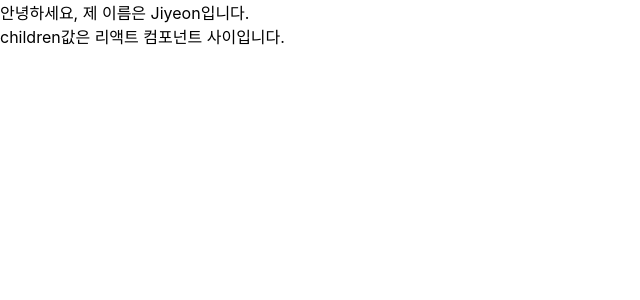
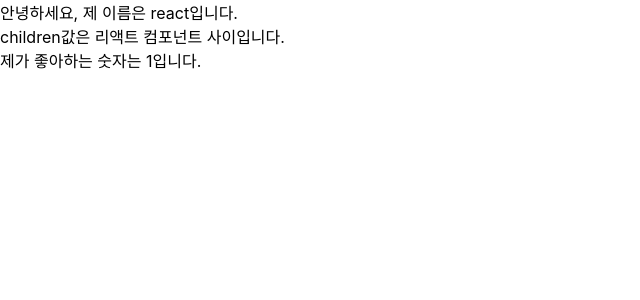
Before and after one commit to jiyeon1117/2021-react-study, a React (Create React App) app in the folder react-class/react-ex04/: page / in a window 1280 px wide. Shown: the top 300 px of the page, without its empty margins (0-640 px from the left). Built offline with nearby package versions, Linux system fonts and the light colour scheme.

Commit message:
210721 - component 사용

```diff
--- a/react-class/react-ex04/src/App.js
+++ b/react-class/react-ex04/src/App.js
@@ -3,7 +3,11 @@ import './App.css';
 import MyComponent from './components/MyComponent';
 
 function App() {
-  return <MyComponent>리액트 컴포넌트 사이</MyComponent>
+  return (
+    <MyComponent name="react" favoriteNumber = {1}>
+      리액트 컴포넌트 사이
+    </MyComponent>
+  );
 }
 
 export default App;
--- a/react-class/react-ex04/src/components/MyComponent.js
+++ b/react-class/react-ex04/src/components/MyComponent.js
@@ -1,16 +1,26 @@
-import React from 'react';
+import React, { Component } from 'react';
+import PropTypes from 'prop-types';
 
-const MyComponent = props => {
-  return (
+class MyComponent extends Component{
+  static defaultProps = {
+    name : '이름'
+  };
+  static propTypes = {
+    name: PropTypes.string,
+    favoriteNumber: PropTypes.number.isRequired
+  };
+
+  render() {
+    const { name, favoriteNumber, children } = this.props;
+    return (
     <div>
-      안녕하세요, 제 이름은 {props.name}입니다. <br/>
-      children값은 {props.children}입니다.
+      안녕하세요, 제 이름은 {name}입니다. <br/>
+      children값은 {children}입니다.
+      <br/>
+      제가 좋아하는 숫자는 {favoriteNumber}입니다.
     </div>
-  );
-}
-
-MyComponent.defaultProps = {
-  name: 'Jiyeon'
+    );
+  }
 }
 
 export default MyComponent;
```
